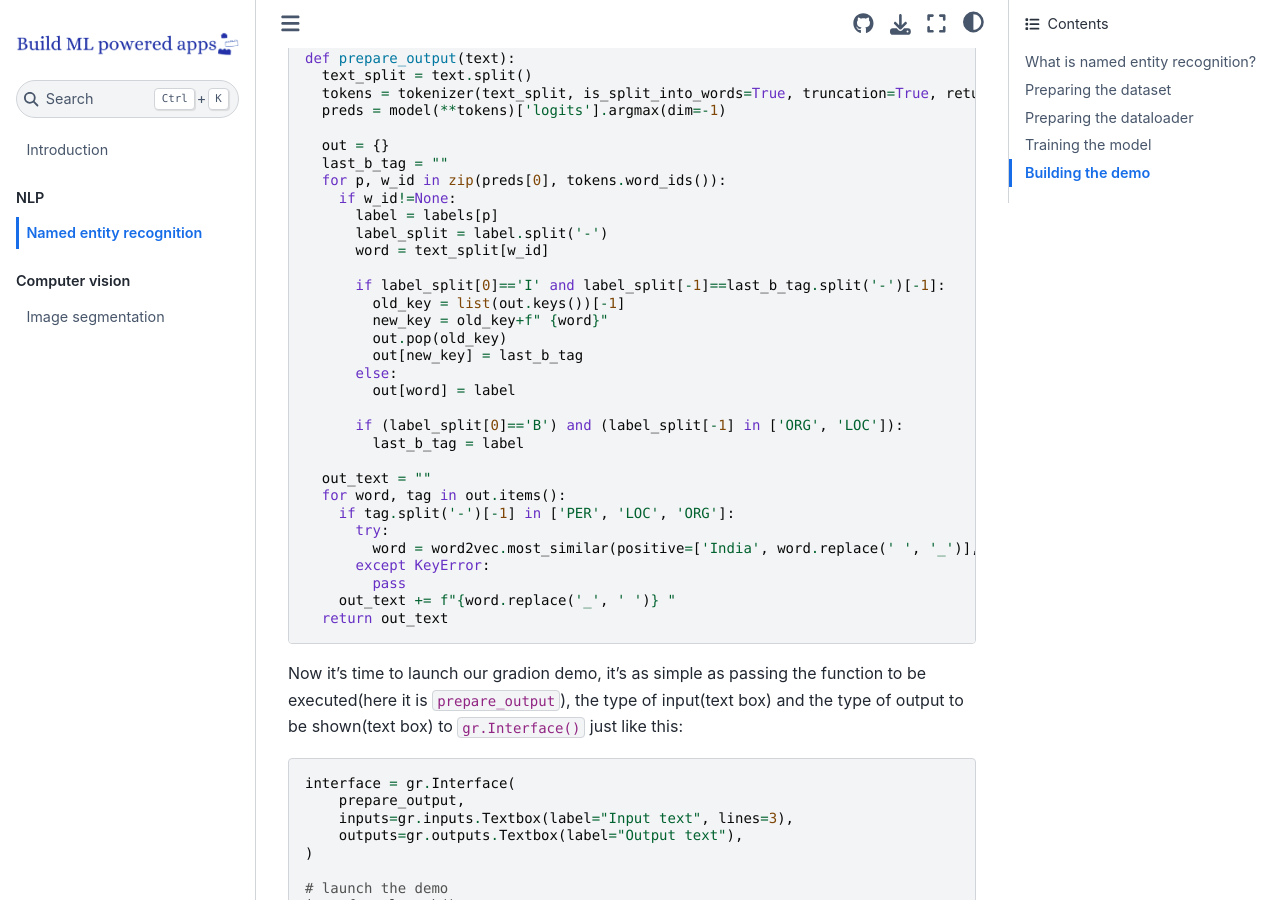
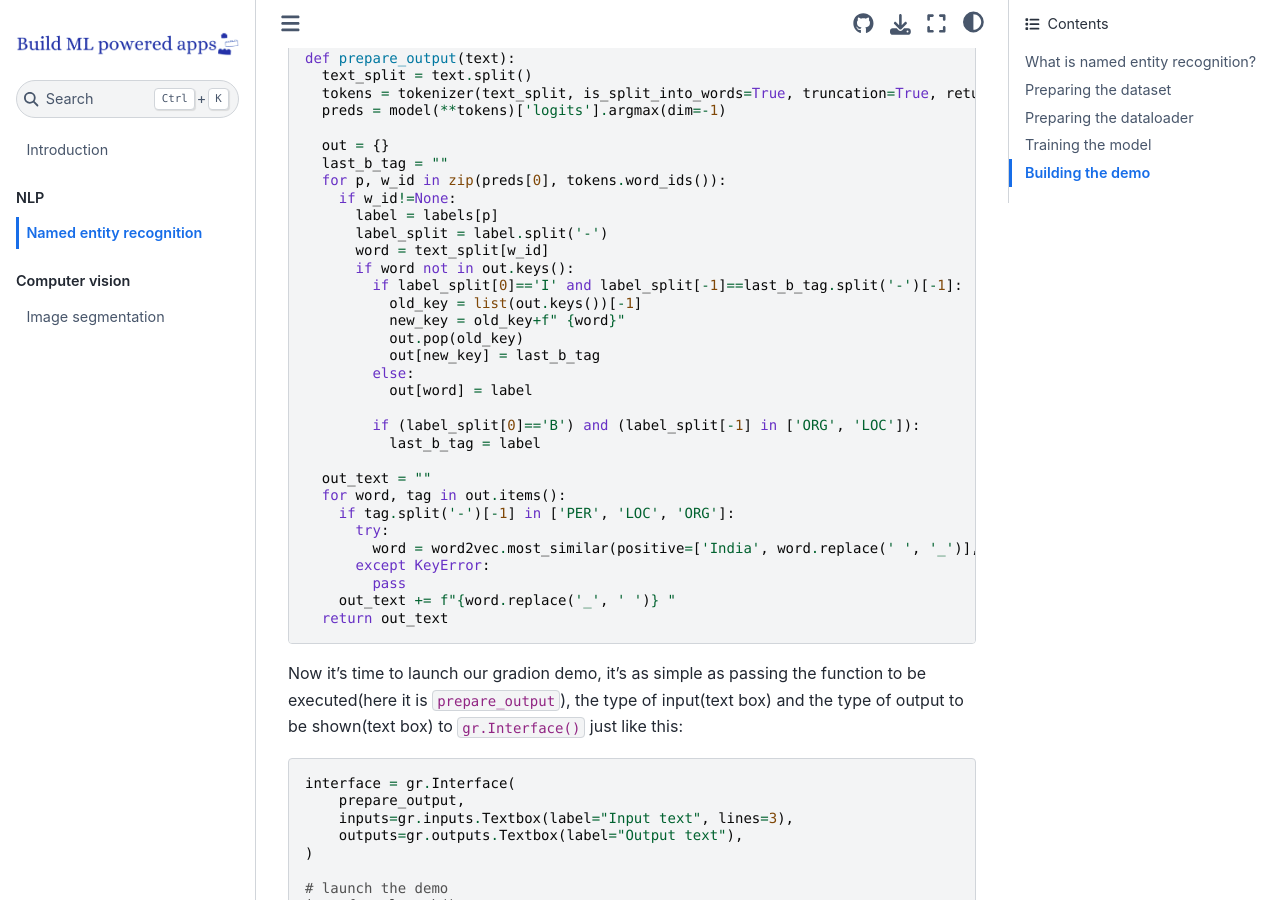
Before and after one commit to bipinKrishnan/ml-recipe-book, a Jupyter Book: the page built from _ner_chapter.md, in a window 1280 px wide and 900 px high, scrolled down 17077 px. Built offline with Jupyter Book 1.0.4 settings and Sphinx 7.4.7 and the Sphinx Book theme 1.1.4, drawn with Linux system fonts in a browser that asks for light colours.

Commit message:
bug fix in code snippet

```diff
--- a/_ner_chapter.md
+++ b/_ner_chapter.md
@@ -628,17 +628,17 @@ def prepare_output(text):
       label = labels[p]
       label_split = label.split('-')
       word = text_split[w_id]
+      if word not in out.keys():
+        if label_split[0]=='I' and label_split[-1]==last_b_tag.split('-')[-1]:
+          old_key = list(out.keys())[-1]
+          new_key = old_key+f" {word}"
+          out.pop(old_key)
+          out[new_key] = last_b_tag
+        else:
+          out[word] = label
 
-      if label_split[0]=='I' and label_split[-1]==last_b_tag.split('-')[-1]:
-        old_key = list(out.keys())[-1]
-        new_key = old_key+f" {word}"
-        out.pop(old_key)
-        out[new_key] = last_b_tag
-      else:
-        out[word] = label
-
-      if (label_split[0]=='B') and (label_split[-1] in ['ORG', 'LOC']):
-        last_b_tag = label
+        if (label_split[0]=='B') and (label_split[-1] in ['ORG', 'LOC']):
+          last_b_tag = label
 
   out_text = ""
   for word, tag in out.items():
```
